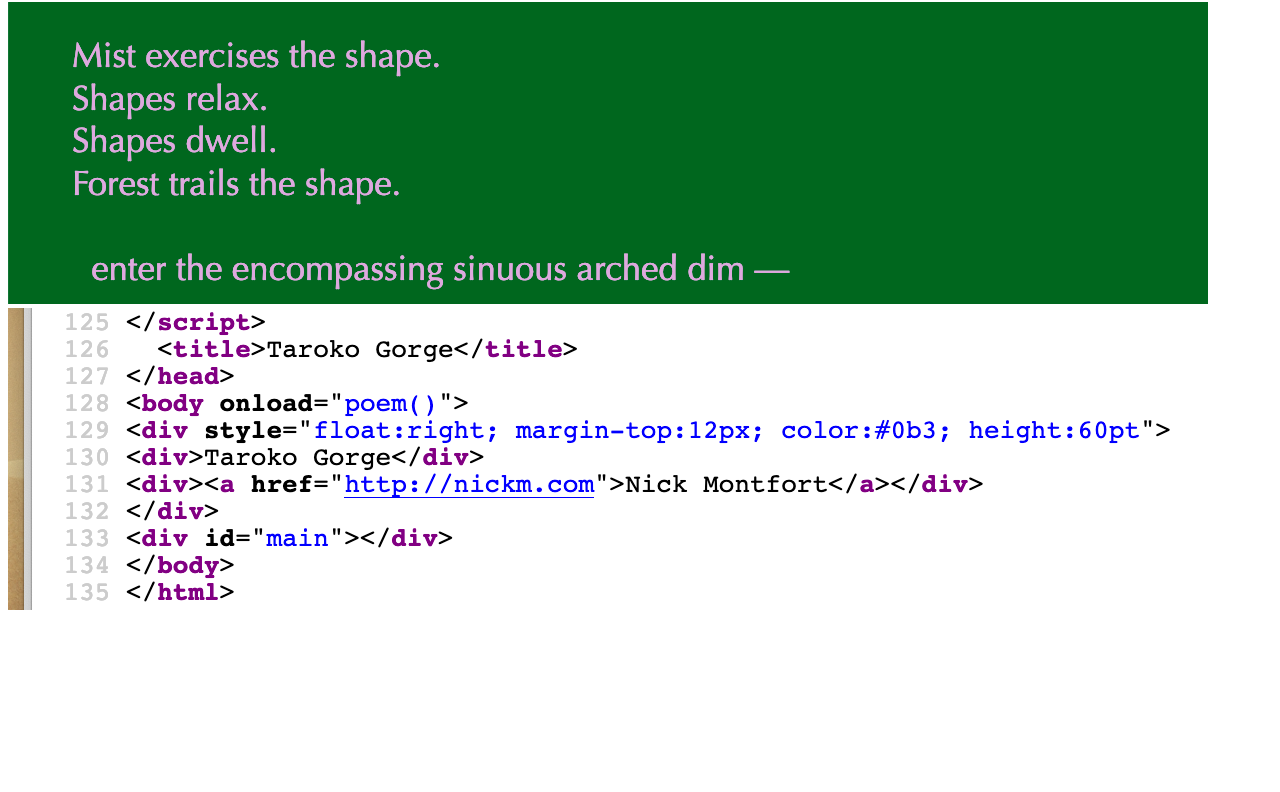
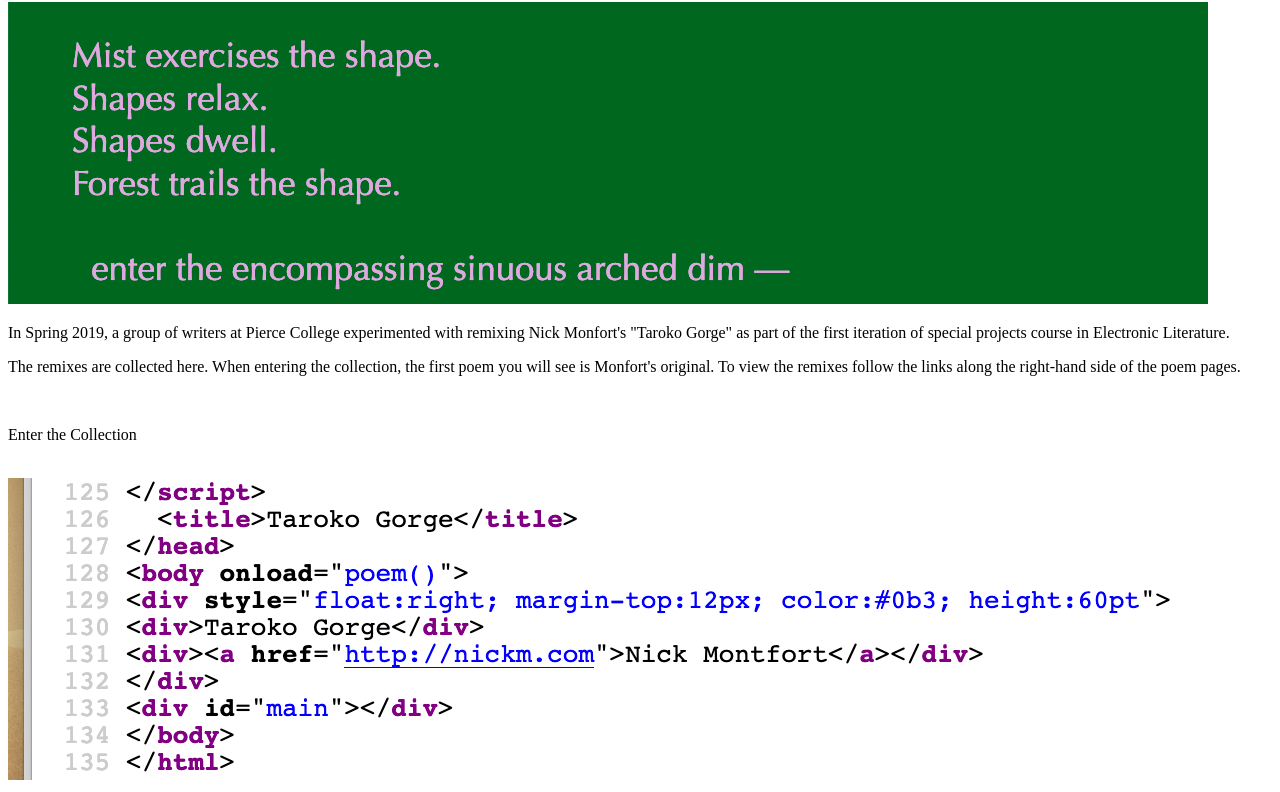
Before and after one commit to jloan/e249-tg-remixes, a plain HTML site: page index.html in a window 1280 px wide. Shown: the part 78-870 px from the top of the page. Before the commit the page ends 800 px from the top, so only its background shows below. Drawn offline with Linux system fonts and the light colour scheme.

Commit message:
Update index.html

```diff
--- a/index.html
+++ b/index.html
@@ -9,6 +9,12 @@
 <h1>Remixing Taroko Gorge</h1>
 
 <img src="taroko-gorge-1.png" alt="Screen capture detail of Taroko Gorge.">
+    <br>
+    <p>In Spring 2019, a group of writers at Pierce College experimented with remixing Nick Monfort's "Taroko Gorge" as part of the first iteration of special projects course in Electronic Literature.</p>
+    <p>The remixes are collected here. When entering the collection, the first poem you will see is Monfort's original. To view the remixes follow the links along the right-hand side of the poem pages.</p>
+    <br>
+    <p>Enter the Collection</p>
+    <br>
 <img src="taroko-gorge.png" alt="Screen capture detail of Taroko Gorge page source.">
 
 </body>
```
